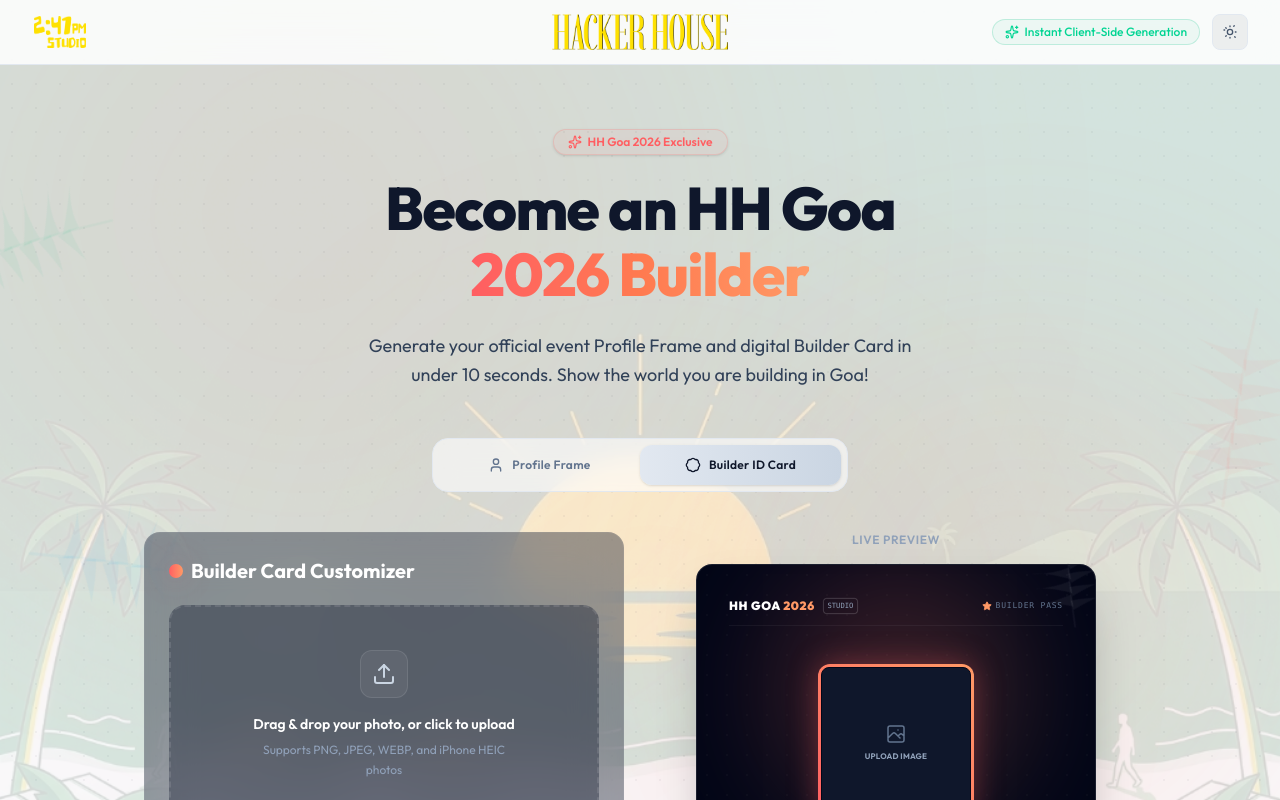
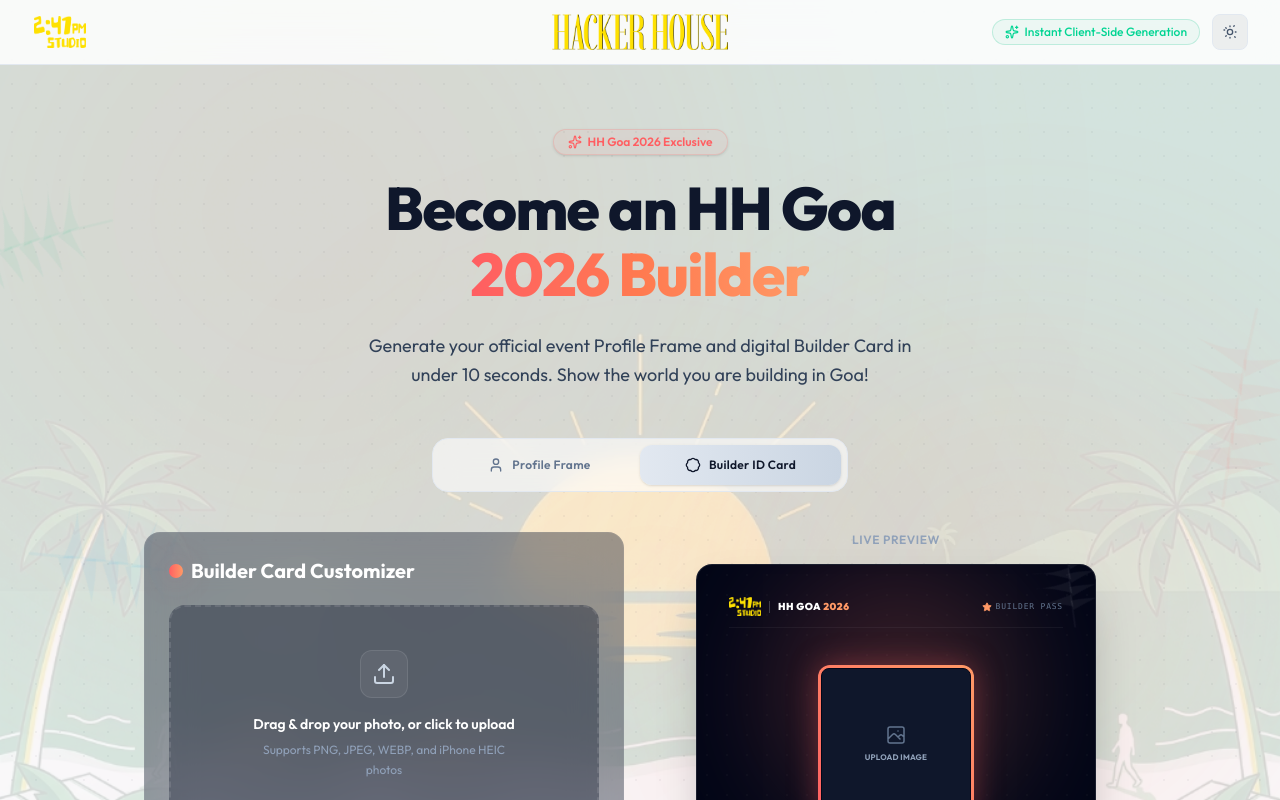
Before and after one commit to tinofrancis/id-card, a Next.js app: page / in a window 1280 px wide. Both pictures are taken after a click on the button "Builder ID Card". Shown: the top 800 px of the page. Built offline with nearby package versions, Linux system fonts and the light colour scheme.

Commit message:
feat: add 2:47PM Studio logo to top-left of Builder ID Card badge

```diff
--- a/src/components/BuilderCardGenerator.tsx
+++ b/src/components/BuilderCardGenerator.tsx
@@ -275,12 +275,15 @@
 
             {/* Header info */}
             <div className="relative z-10 flex justify-between items-center border-b border-white/5 pb-2.5">
-              <div className="flex items-center gap-1.5">
-                <span className="font-display font-black text-xs text-white tracking-wider">
+              <div className="flex items-center gap-2">
+                <img
+                  src="/studio-logo.png"
+                  alt="2:47PM Studio"
+                  className="h-5 w-8 object-contain"
+                />
+                <div className="h-3 w-[1px] bg-white/20" />
+                <span className="font-display font-black text-[10px] text-white tracking-wider">
                   HH GOA <span className={activeTheme.accentText}>2026</span>
-                </span>
-                <span className="text-[8px] border border-white/20 px-1 py-0.5 rounded text-slate-400 scale-90 font-mono">
-                  STUDIO
                 </span>
               </div>
               <div className="flex items-center gap-1 text-[8px] font-mono text-slate-500 uppercase tracking-widest">
@@ -400,12 +403,15 @@
 
           {/* Header */}
           <div className="relative z-10 flex justify-between items-center border-b-2 border-white/5 pb-8">
-            <div className="flex items-center gap-4">
+            <div className="flex items-center gap-6">
+              <img
+                src="/studio-logo.png"
+                alt="2:47PM Studio"
+                className="h-14 w-24 object-contain"
+              />
+              <div className="h-8 w-[2px] bg-white/20" />
               <span className="font-display font-black text-3xl text-white tracking-widest">
                 HH GOA <span className={activeTheme.accentText}>2026</span>
-              </span>
-              <span className="text-xs border-2 border-white/20 px-3 py-1 rounded-md text-slate-400 font-mono tracking-widest">
-                STUDIO
               </span>
             </div>
             <div className="flex items-center gap-2 text-sm font-mono text-slate-400 uppercase tracking-[0.2em]">
```
